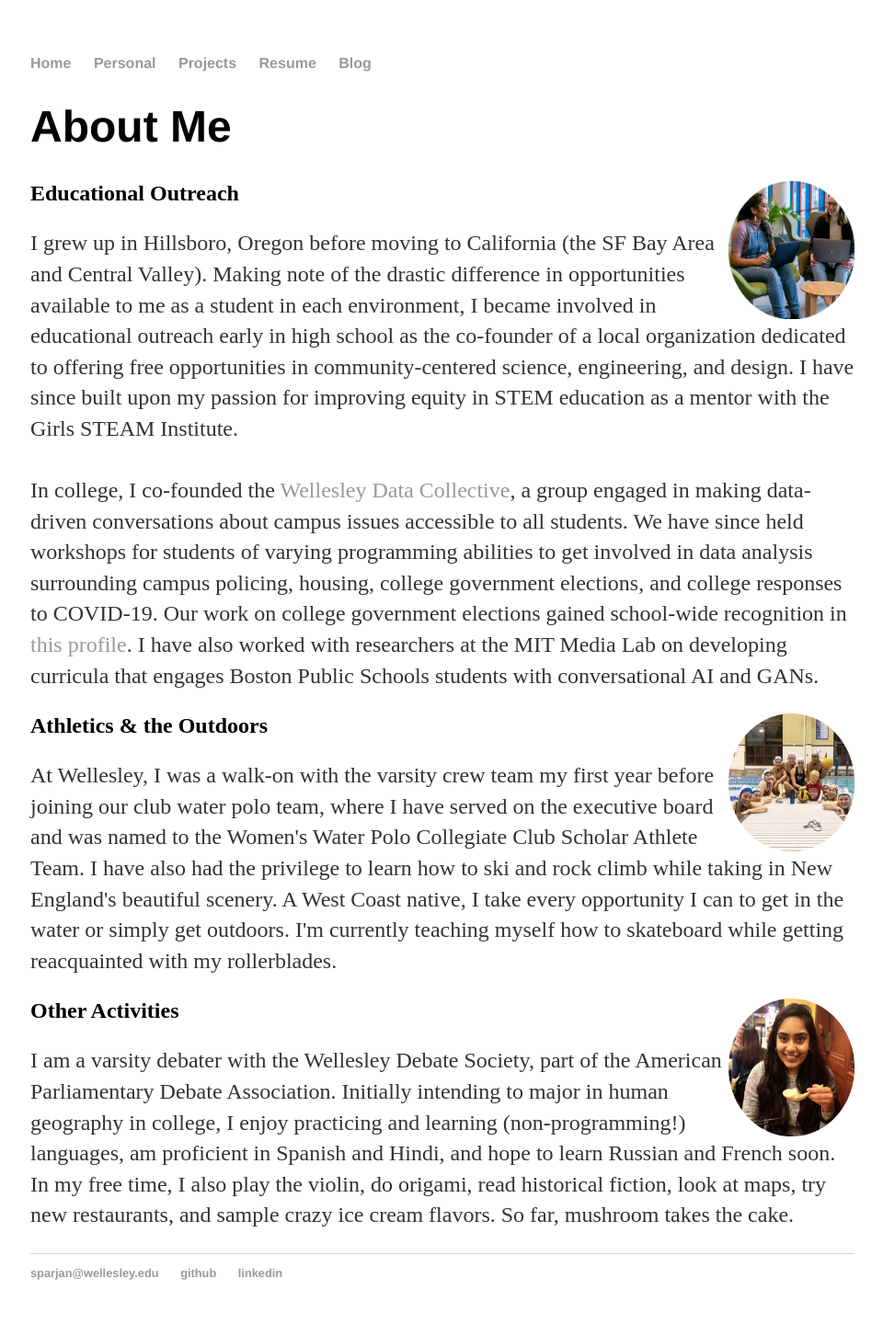
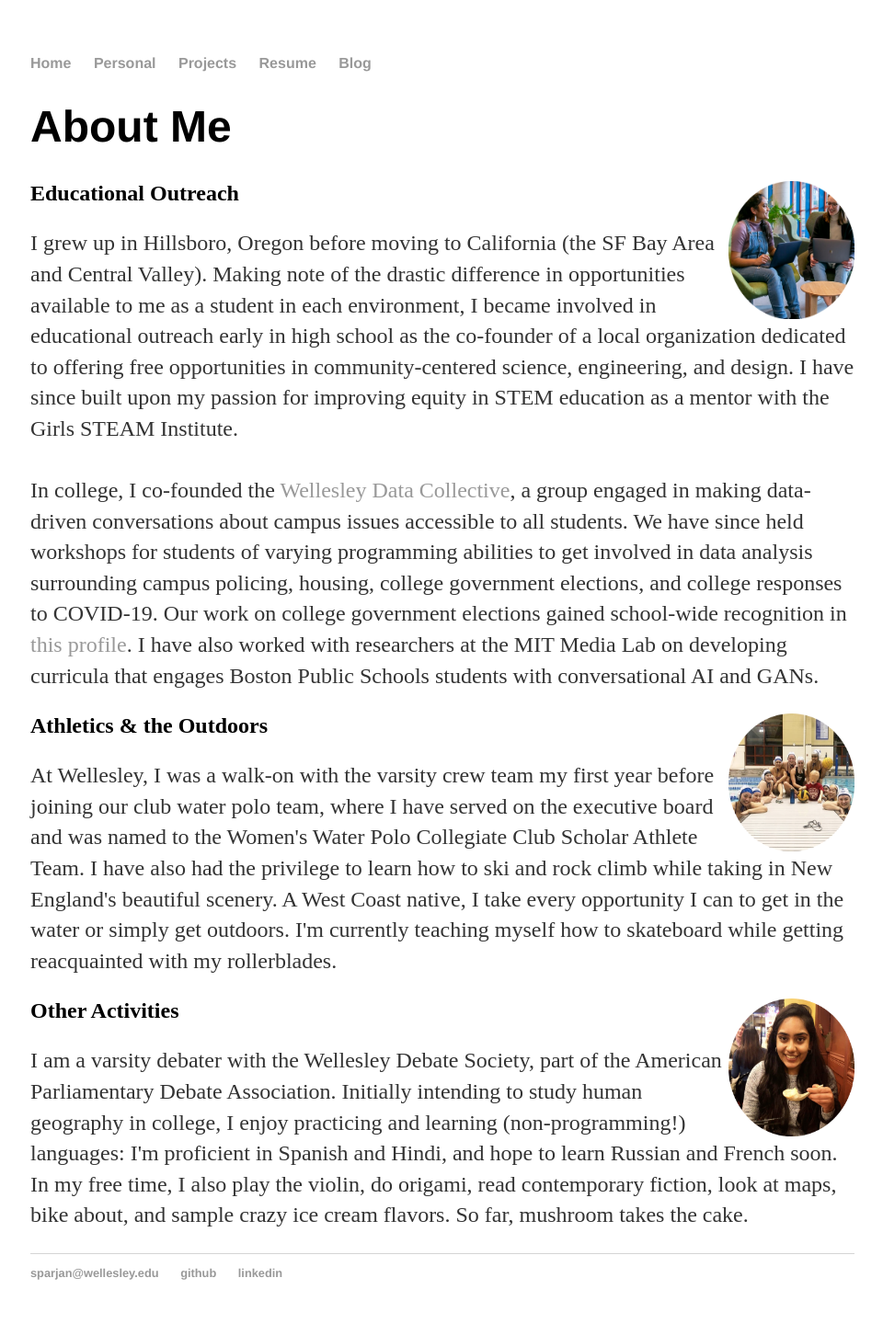
Before and after one commit to sparjan/site, a Jekyll site: the page built from personal/index.html, in a window 1280 px wide. Shown: the whole page at 92% size, without its empty margins (159-1119 px from the left). Built offline with Jekyll 4.4.1, drawn with Linux system fonts in a browser that asks for light colours.

Commit message:
Update index.html

```diff
--- a/personal/index.html
+++ b/personal/index.html
@@ -27,9 +27,9 @@ title: About Me — Shreya Parjan
 
   <h2>Other Activities<img src="../Pics/other.png" width="137" height="150" alt="other" style="float:right;" /></h2>
 	<p>I am a varsity debater with the Wellesley Debate Society, part of the American Parliamentary Debate Association. Initially intending
-    to major in human geography in college, I enjoy practicing and learning (non-programming!) languages, am proficient in Spanish and Hindi, and hope to
-    learn Russian and French soon. In my free time, I also play the violin, do origami, read historical fiction, look at maps, try new restaurants,
-    and sample crazy ice cream flavors. So far, mushroom takes the cake.
+    to study human geography in college, I enjoy practicing and learning (non-programming!) languages: I'm proficient in Spanish and Hindi, and hope to
+    learn Russian and French soon. In my free time, I also play the violin, do origami, read contemporary fiction, look at maps, bike about,
+		and sample crazy ice cream flavors. So far, mushroom takes the cake.
   </p>
 
 </div><!-- /.blurb -->
```
